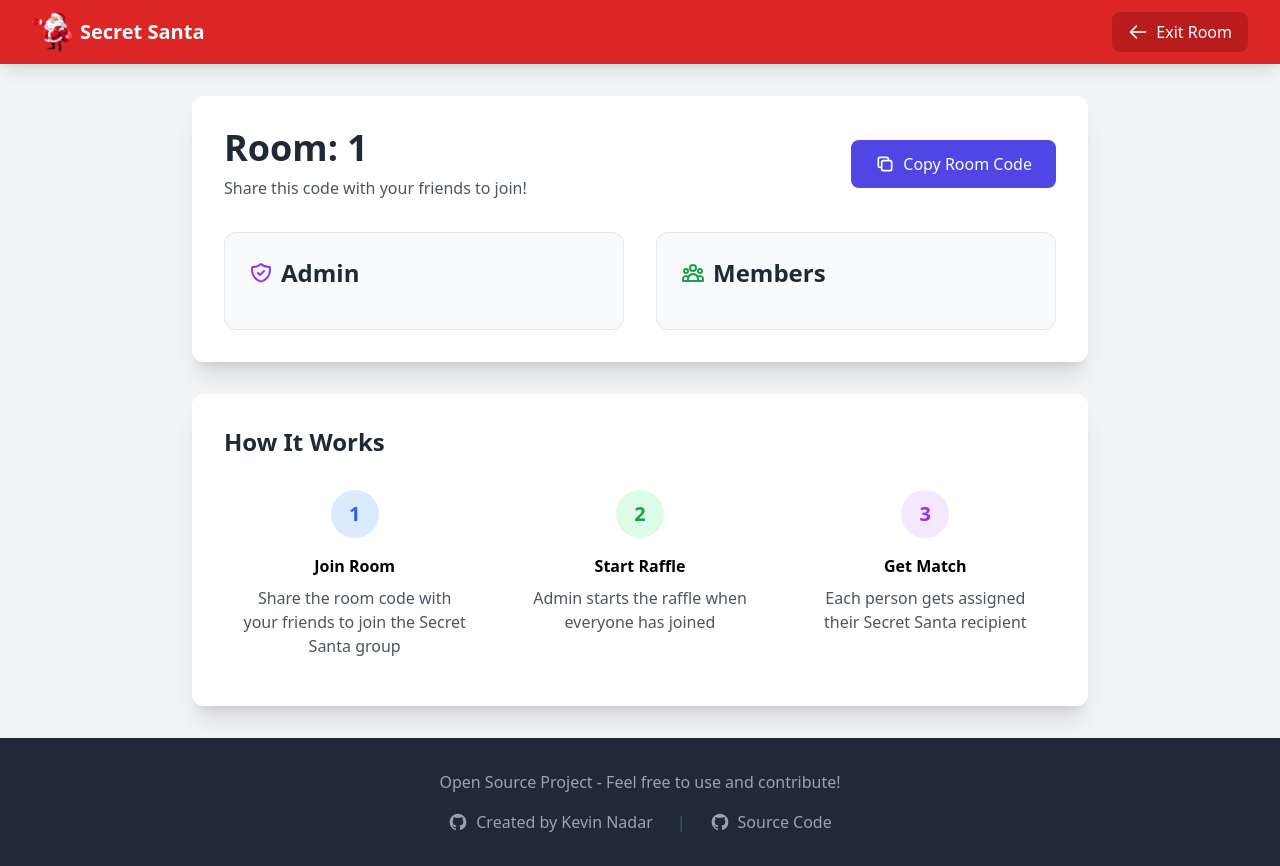
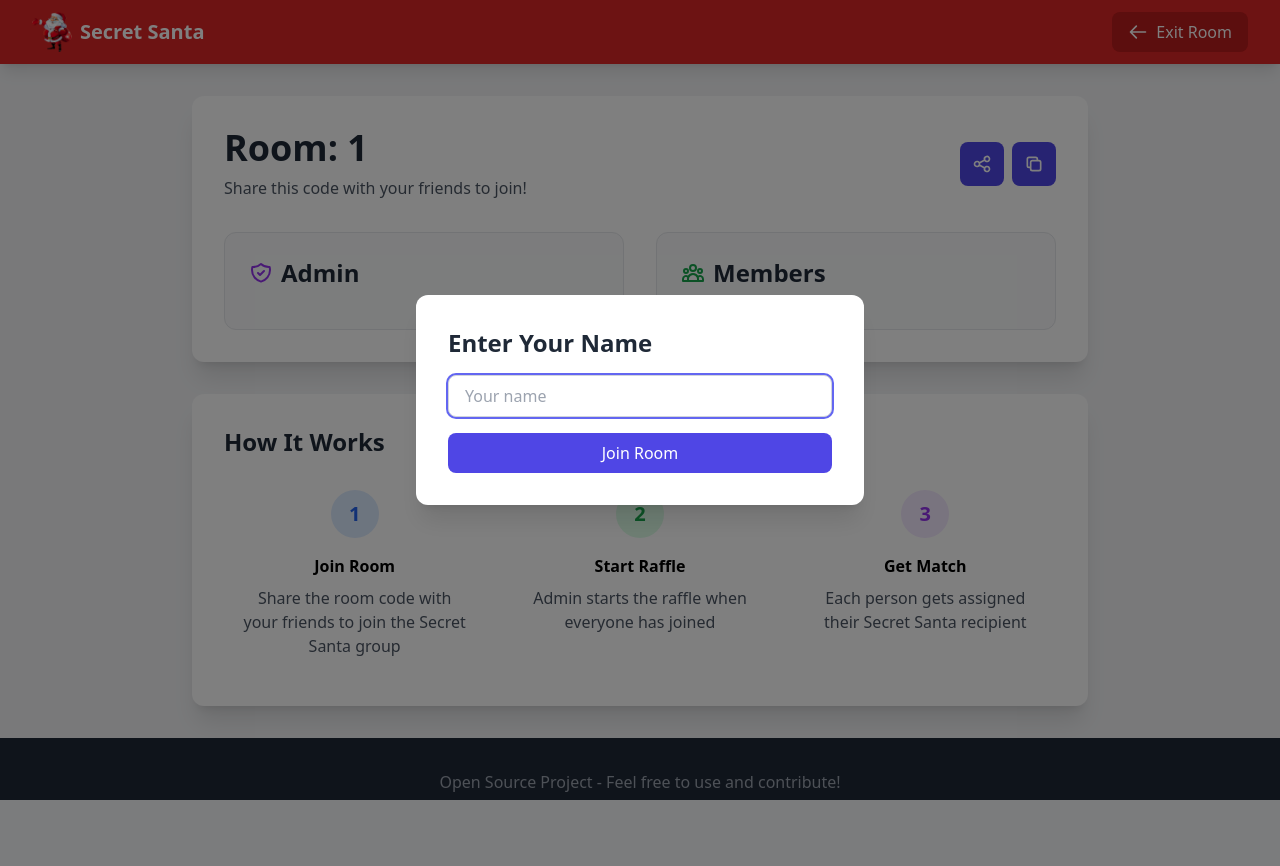
Before and after one commit to kevinnadar22/Secret.Santa.Shuffle, a Flask app: page /room/1 in a window 1280 px wide. After the commit the page ends 800 px from the top, so only its background shows below. Run offline with Flask 3, Linux system fonts and the light colour scheme; some libraries are stand-ins or nearby versions.

Commit message:
Enhance room functionality: added user name uniqueness check on join, improved error handling with user feedback, and implemented share and copy link features in the UI. Updated modal displays for better user experience.

```diff
--- a/secret_santa_app/room.py
+++ b/secret_santa_app/room.py
@@ -50,10 +50,14 @@ def handle_join_room(data):
 
     room = Cache.ROOM_CACHE[room_code]
 
-    # Check if user already exists in room
+    # Check if user already exists in room,
     if user.id in [user.id for user in room.users]:
         emit("room_joined", room.dict(), to=room_code)
         return
+
+    # check if user exists by same name, return error message
+    if user.name in [user.name for user in room.users]:
+        return emit("error", {"status": "error", "message": "Name already exists in this room, try a different name"})
 
     # If only one user with empty id exists, remove them and set new user as admin
     if len(room.users) == 0 and room.admin.id == "":
--- a/secret_santa_app/templates/room.html
+++ b/secret_santa_app/templates/room.html
@@ -25,15 +25,24 @@
                 <h1 class="text-4xl font-bold text-gray-800">Room: {{room_code}}</h1>
                 <p class="text-gray-600 mt-2">Share this code with your friends to join!</p>
             </div>
-            <button id="copy_code" onclick="copyRoomCode()"
-                class="px-6 py-3 bg-indigo-600 text-white rounded-lg hover:bg-indigo-700 transition duration-200 flex items-center gap-2">
+            <div class="flex space-x-2">
+                <button id="share_button" onclick="shareRoom()" title="Share Room"
+                    class="p-3 bg-indigo-600 text-white rounded-lg hover:bg-indigo-700 transition duration-200">
+                    <svg class="w-5 h-5" fill="none" stroke="currentColor" viewBox="0 0 24 24">
+                        <path stroke-linecap="round" stroke-linejoin="round" stroke-width="2"
+                            d="M8.684 13.342C8.886 12.938 9 12.482 9 12c0-.482-.114-.938-.316-1.342m0 2.684a3 3 0 110-2.684m0 2.684l6.632 3.316m-6.632-6l6.632-3.316m0 0a3 3 0 105.367-2.684 3 3 0 00-5.367 2.684zm0 9.316a3 3 0 105.368 2.684 3 3 0 00-5.368-2.684z">
+                        </path>
+                    </svg>
+                </button>
+                <button id="copy_button" onclick="copyRoomLink()" title="Copy Link"
+                    class="p-3 bg-indigo-600 text-white rounded-lg hover:bg-indigo-700 transition duration-200">
                     <svg class="w-5 h-5" fill="none" stroke="currentColor" viewBox="0 0 24 24">
                         <path stroke-linecap="round" stroke-linejoin="round" stroke-width="2"
                             d="M8 16H6a2 2 0 01-2-2V6a2 2 0 012-2h8a2 2 0 012 2v2m-6 12h8a2 2 0 002-2v-8a2 2 0 00-2-2h-8a2 2 0 00-2 2v8a2 2 0 002 2z">
                         </path>
                     </svg>
-                Copy Room Code
                 </button>
+            </div>
         </div>
 
         <!-- Participants Section -->
@@ -159,6 +168,16 @@
         });
     });
 
+    socket.on("error", (data) => {
+        showModal({
+            title: '❌ Error',
+            message: data.message,
+            type: 'error',
+            buttonText: 'Go Back',
+            buttonAction: () => window.location.href = '/'
+        });
+    });
+
     function updateMemberList(users, admin) {
         const adminInfo = document.getElementById('admin_info');
         adminInfo.innerHTML = `
@@ -272,22 +291,28 @@
                 icon: `<svg class="w-8 h-8 text-yellow-600" fill="none" stroke="currentColor" viewBox="0 0 24 24">
                         <path stroke-linecap="round" stroke-linejoin="round" stroke-width="2" d="M12 9v2m0 4h.01m-6.938 4h13.856c1.54 0 2.502-1.667 1.732-3L13.732 4c-.77-1.333-2.694-1.333-3.464 0L3.34 16c-.77 1.333.192 3 1.732 3z"></path>
                        </svg>`
+            },
+            info: {
+                bg: 'bg-blue-100',
+                text: 'text-blue-800',
+                button: 'bg-blue-600 hover:bg-blue-700',
+                icon: `<svg class="w-8 h-8 text-blue-600" fill="none" stroke="currentColor" viewBox="0 0 24 24">
+                        <path stroke-linecap="round" stroke-linejoin="round" stroke-width="2" d="M13 16h-1v-4h-1m1-4h.01M21 12a9 9 0 11-18 0 9 9 0 0118 0z"></path>
+                       </svg>`
             }
         };
 
-        const style = styles[type];
+        const style = styles[type] || styles.info;
         const modal = document.createElement('div');
-        // Add modal-container class for easy identification
         modal.className = 'modal-container fixed inset-0 bg-black bg-opacity-50 flex items-center justify-center p-4 z-50';
 
-        // Add animation classes
         modal.innerHTML = `
             <div class="bg-white rounded-xl p-8 max-w-md w-full shadow-xl transform transition-all duration-300 ease-out scale-95 opacity-0">
                 <div class="flex items-start space-x-4">
                     ${style.icon}
                     <div class="flex-1">
                         <h3 class="text-2xl font-bold text-gray-800 mb-2">${title}</h3>
-                        <p class="text-gray-700 text-lg mb-6">${message}</p>
+                        <div class="text-gray-700 text-lg mb-6">${message}</div>
                     </div>
                 </div>
                 <button class="w-full px-4 py-2 text-white rounded-lg transition ${style.button}">
@@ -335,5 +360,118 @@
             }
         });
     }
+
+    function shareRoom() {
+        const shareUrl = `${window.location.origin}/room/${roomCode}`;
+
+        if (navigator.share) {
+            navigator.share({
+                title: 'Join Secret Santa!',
+                text: 'Join our Secret Santa gift exchange!',
+                url: shareUrl
+            }).catch(err => {
+                // If share fails, fallback to copying
+                copyRoomLink();
+            });
+        } else {
+            // If Web Share API not supported, just copy the link
+            copyRoomLink();
+        }
+    }
+
+    function copyRoomLink() {
+        const shareUrl = `${window.location.origin}/room/${roomCode}`;
+
+        if (navigator.clipboard && window.isSecureContext) {
+            navigator.clipboard.writeText(shareUrl)
+                .then(() => {
+                    showSuccessCopyModal();
+                })
+                .catch(() => {
+                    showCopyModal(shareUrl);
+                });
+        } else {
+            showCopyModal(shareUrl);
+        }
+    }
+
+    function showCopyModal(text) {
+        showModal({
+            title: '📋 Copy Link',
+            message: `
+                <div class="space-y-4">
+                    <p>Copy this link to share:</p>
+                    <div class="p-3 bg-gray-100 rounded-lg break-all select-all">${text}</div>
+                    <p class="text-sm text-gray-600">Tap the link above to select it</p>
+                </div>
+            `,
+            type: 'info',
+            buttonText: 'Done',
+        });
+    }
+
+    function showSuccessCopyModal() {
+        showModal({
+            title: '📋 Copied!',
+            message: 'Link has been copied to your clipboard',
+            type: 'success',
+            buttonText: 'OK',
+        });
+    }
+
+    document.addEventListener('DOMContentLoaded', function() {
+        const urlParams = new URLSearchParams(window.location.search);
+        const nameParam = urlParams.get('name');
+
+        if (!nameParam) {
+            showNamePromptModal();
+        }
+    });
+
+    function showNamePromptModal() {
+        const modalContent = `
+            <div class="bg-white rounded-xl p-8 max-w-md w-full shadow-xl">
+                <h3 class="text-2xl font-bold text-gray-800 mb-4">Enter Your Name</h3>
+                <input type="text" id="name_input"
+                    class="w-full px-4 py-2 border border-gray-300 rounded-lg mb-4 focus:outline-none focus:ring-2 focus:ring-indigo-500"
+                    placeholder="Your name"
+                    maxlength="30">
+                <button onclick="submitName()"
+                    class="w-full px-4 py-2 bg-indigo-600 text-white rounded-lg hover:bg-indigo-700 transition">
+                    Join Room
+                </button>
+            </div>
+        `;
+
+        const modal = document.createElement('div');
+        modal.className = 'fixed inset-0 bg-black bg-opacity-50 flex items-center justify-center p-4 z-50';
+        modal.innerHTML = modalContent;
+        document.body.appendChild(modal);
+
+        // Focus the input
+        const input = modal.querySelector('#name_input');
+        input.focus();
+
+        // Handle enter key
+        input.addEventListener('keypress', function(e) {
+            if (e.key === 'Enter') {
+                submitName();
+            }
+        });
+    }
+
+    function submitName() {
+        const nameInput = document.getElementById('name_input');
+        const name = nameInput.value.trim();
+
+        if (name) {
+            const currentUrl = new URL(window.location.href);
+            currentUrl.searchParams.set('name', name);
+            window.location.href = currentUrl.toString();
+        } else {
+            nameInput.classList.add('border-red-500');
+            nameInput.placeholder = 'Please enter your name';
+        }
+    }
 </script>
 {% endblock %}
```
Lines whose indentation alone changed are shown as unchanged.
